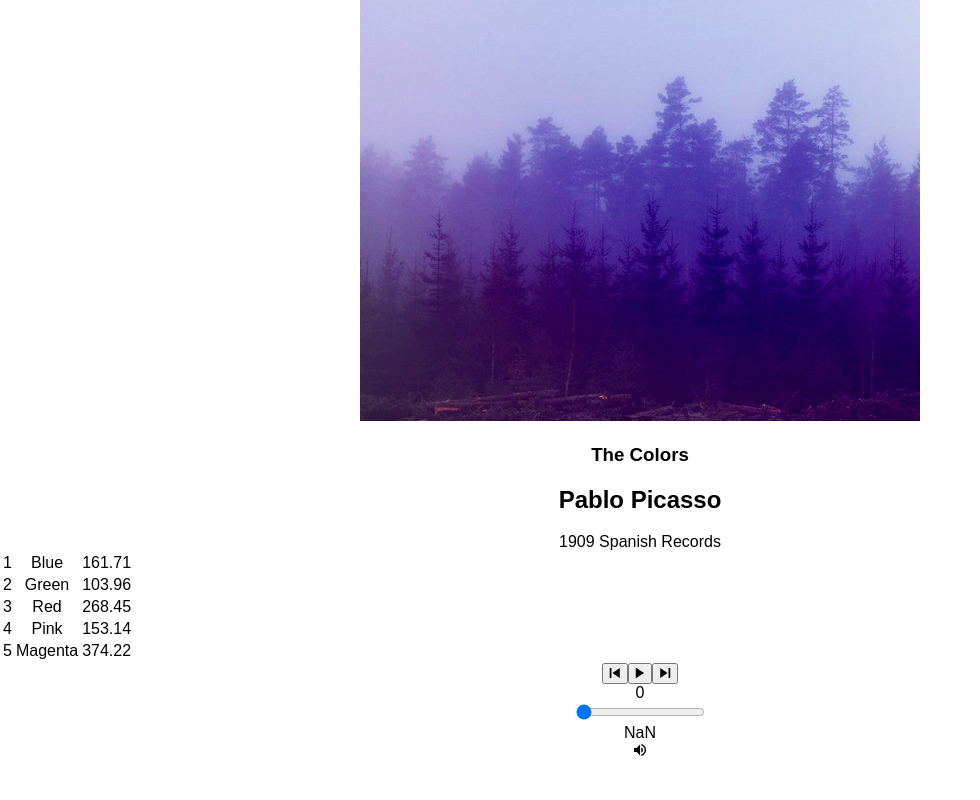
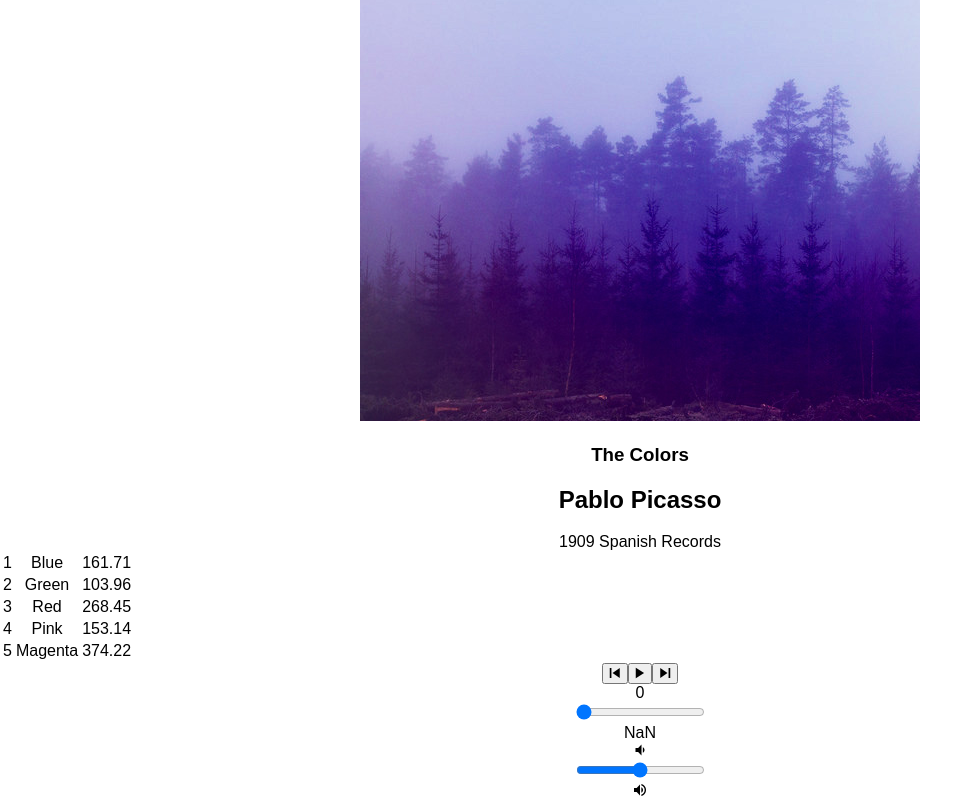
Before and after one commit to clc80/bloc-jams-react, a React (Create React App) app: page /album/the-colors in a window 1280 px wide. Shown: the part 237-1037 px from the top of the page, without its empty margins (0-980 px from the left). Before the commit the page ends 997 px from the top, so only its background shows below. Built offline with nearby package versions, Linux system fonts and the light colour scheme.

Commit message:
Implemented the volume control slider

```diff
--- a/src/components/Album.js
+++ b/src/components/Album.js
@@ -15,6 +15,7 @@ class Album extends Component {
   currentSong: album.songs[0],
   curretTime: 0,
   duration: album.songs[0].duration,
+  volume: 0.5,
   isPlaying: false
 };
 
@@ -28,15 +29,20 @@ this.audioElement.src = album.songs[0].audioSrc;
     },
     durationchange: e => {
       this.setState({ duration: this.audioElement.duration });
+    },
+    volumechange: e => {
+      this.setState({ volume: this.audioElement.volume});
     }
   };
   this.audioElement.addEventListener('timeupdate', this.eventListeners.timeupdate);
-  this.audioElement.addEventListener('durationChange', this.eventListeners.durationchange);
+  this.audioElement.addEventListener('durationchange', this.eventListeners.durationchange);
+  this.audioElement.addEventListener('volumechange', this.eventListeners.volumechange);
   }
   componentWillUnmount() {
     this.audioElement.src = null;
     this.audioElement.removeEventListener('timeupdate', this.eventListeners.timeupdate);
-    this.audioElement.removeEventListener('durationChange', this.eventListeners.durationchange);
+    this.audioElement.removeEventListener('durationchange', this.eventListeners.durationchange);
+    this.audioElement.removeEventListener('volumechange', this.eventListeners.volumechange);
   }
   play() {
     this.audioElement.play();
@@ -77,6 +83,11 @@ this.audioElement.src = album.songs[0].audioSrc;
     const newTime = this.audioElement.duration * e.target.value;
     this.audioElement.currentTime = newTime;
     this.setState({ currentTime: newTime });
+  }
+  handleVolumeChange(e) {
+    const newVolume = e.target.value;
+    this.audioElement.volume = newVolume;
+    this.setState({ currentVolume: newVolume });
   }
   mouseEnter(e) {
     e.target.className = 'ion-md-play'
@@ -146,10 +157,12 @@ this.audioElement.src = album.songs[0].audioSrc;
           currentSong={this.state.currentSong}
           currentTime={this.audioElement.currentTime}
           duration={this.audioElement.duration}
+          currentVolume={this.audioElement.volume}
           handleSongClick={() => this.handleSongClick(this.state.currentSong)}
           handlePrevClick={() => this.handlePrevClick()}
           handleNextClick={() => this.handleNextClick()}
           handleTimeChange={(e) => this.handleTimeChange(e)}
+          handleVolumeChange={(e) => this.handleVolumeChange(e)}
         />
       </section>
     );
--- a/src/components/PlayerBar.js
+++ b/src/components/PlayerBar.js
@@ -36,7 +36,20 @@ class PlayerBar extends Component {
             onChange={this.props.handleTimeChange}
           />
           <div className="total-time">{this.props.duration}</div>
-          <div className="icon ion-md-volume-high"></div>
+          <section id="volume-control">
+            <div className="icon ion-md-volume-low"></div>
+            <input
+              type="range"
+              className="seek-bar"
+              value={(this.props.volume)}
+              max="1"
+              min="0"
+              step="0.01"
+              onChange={this.props.handleVolumeChange}
+            />
+            <div className="icon ion-md-volume-high"></div>
+          </section>
+
         </section>
       </section>
     )
```
